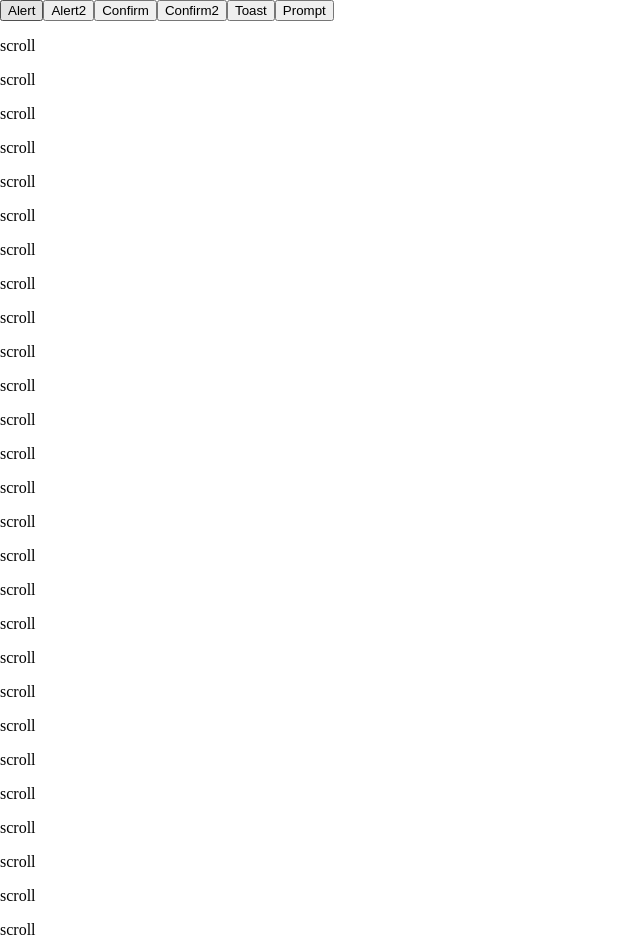
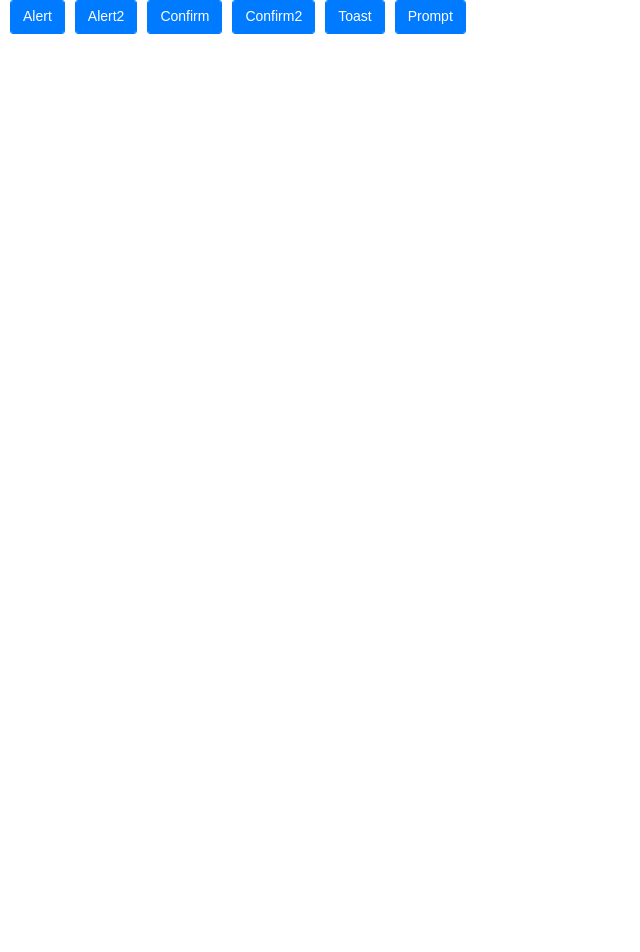
Before and after one commit to helicopters/wc-messagebox, a Vue app: page / in a window 1280 px wide. Shown: the top 952 px of the page, without its empty margins (0-640 px from the left). After the commit the page ends 800 px from the top, so only its background shows below. Built offline with nearby package versions, Linux system fonts and the light colour scheme.

Commit message:
修改 demo的样式.

```diff
--- a/src/App.vue
+++ b/src/App.vue
@@ -3,9 +3,41 @@
     margin:0;
     padding:0;
   }
-  .popup{
-    background: red;
-  }
+
+button{
+    position: relative;
+    display: inline-block;
+
+    padding: 6px 12px;
+    margin-bottom: 5px;
+    margin-left: 10px;
+    font-size: 14px;
+    font-weight: 400;
+    line-height: 1.42;
+    color: #333;
+    text-align: center;
+    white-space: nowrap;
+    vertical-align: top;
+    cursor: pointer;
+    background-color: #fff;
+    background-clip: padding-box;
+    border: 1px solid #ccc;
+    border-radius: 3px;
+    border-top-left-radius: 3px;
+    border-top-right-radius: 3px;
+    border-bottom-right-radius: 3px;
+    border-bottom-left-radius: 3px;
+    -webkit-transition: all;
+    transition: all;
+    -webkit-transition-timing-function: linear;
+    transition-timing-function: linear;
+    -webkit-transition-duration: .2s;
+    transition-duration: .2s;
+    color: #fff;
+    background-color: #007aff;
+    border: 1px solid #007aff;
+}
+
 
 </style>
 <template>
@@ -17,40 +49,6 @@
     <button @click="toast">Toast</button>
     <button @click="prompt">Prompt</button>
 
-    <p>scroll</p>
-    <p>scroll</p>
-    <p>scroll</p>
-    <p>scroll</p>
-    <p>scroll</p>
-    <p>scroll</p>
-    <p>scroll</p>
-    <p>scroll</p>
-    <p>scroll</p>
-    <p>scroll</p>
-    <p>scroll</p>
-    <p>scroll</p>
-    <p>scroll</p>
-    <p>scroll</p>
-    <p>scroll</p>
-    <p>scroll</p>
-    <p>scroll</p>
-    <p>scroll</p>
-    <p>scroll</p>
-    <p>scroll</p>
-    <p>scroll</p>
-    <p>scroll</p>
-    <p>scroll</p>
-    <p>scroll</p>
-    <p>scroll</p>
-    <p>scroll</p>
-    <p>scroll</p>
-    <p>scroll</p>
-    <p>scroll</p>
-    <p>scroll</p>
-    <p>scroll</p>
-
-    <p>scroll</p>
-    <p>scroll</p>
   </div>
 </template>
 <script>
```
